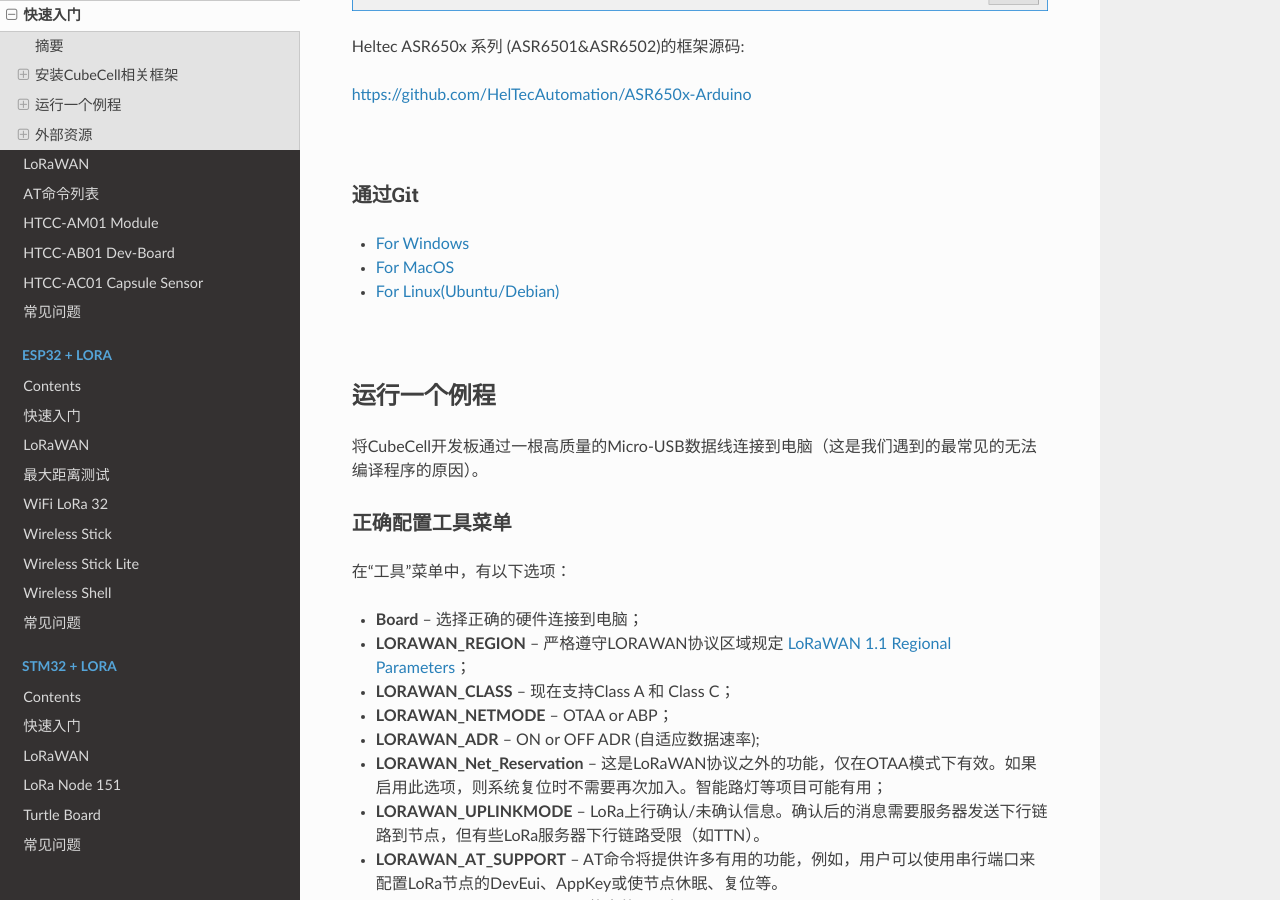
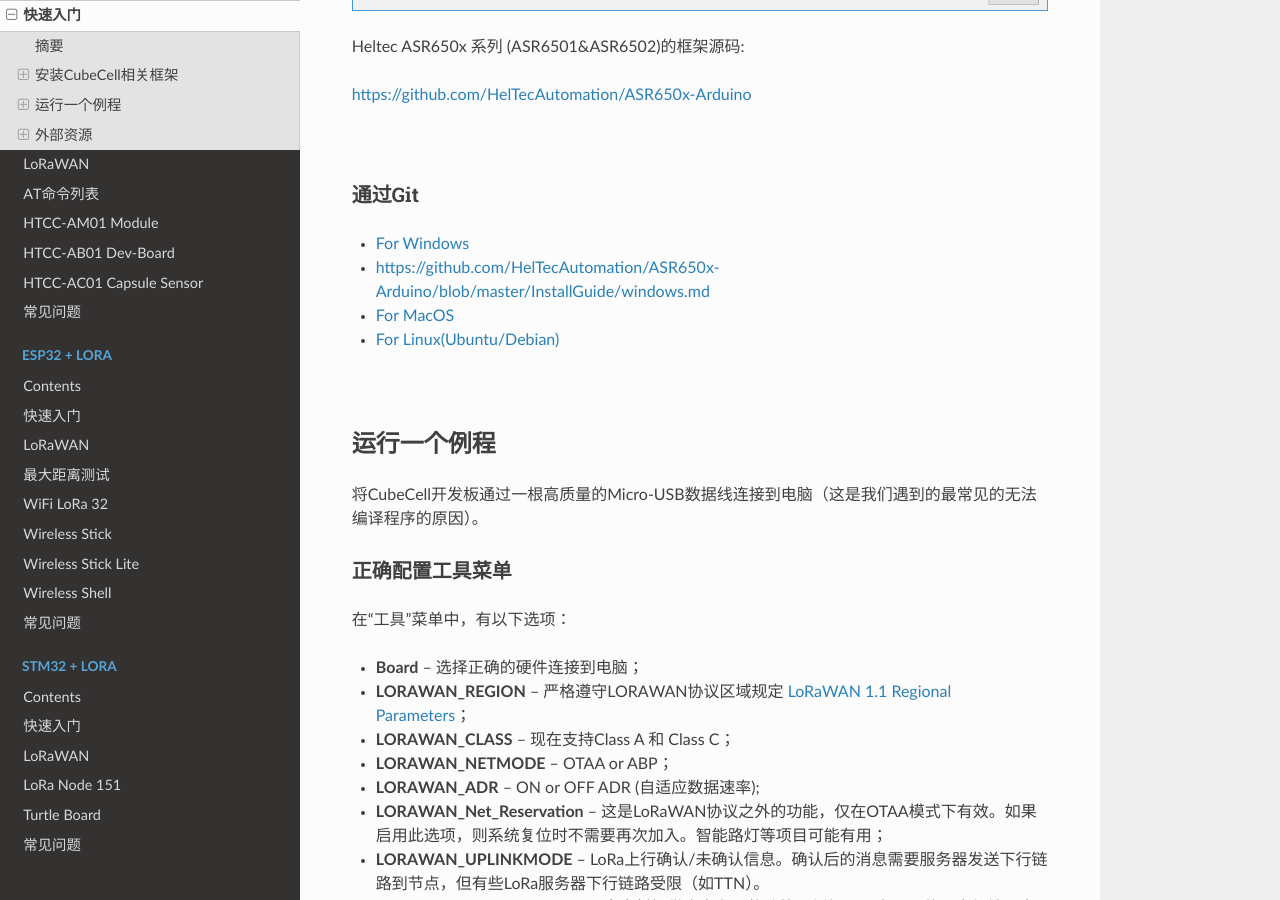
Before and after one commit to HelTecAutomation/HeltecDocs-zh_CN, a Sphinx documentation site: the page built from zh_CN/source/cubecell/quick_start.md, in a window 1280 px wide and 900 px high, scrolled down 3216 px. Built offline with Sphinx 7.4.7 and the Read the Docs theme 2.0.0, drawn with Linux system fonts in a browser that asks for light colours; pages that are not in the unit, such as notebooks, are missing from menus; some of the changed text lies outside the part shown.

Commit message:
Update CubeCell relevant documents

```diff
--- a/zh_CN/source/cubecell/quick_start.md
+++ b/zh_CN/source/cubecell/quick_start.md
@@ -16,7 +16,7 @@ CubeCell基于ASR650x系列，本页面展示了如何安装和配置CubeCell Ar
 
 **安装CubeCell框架有两种方法，请选择其中一种**
 
-- [通过Arduino board manager](#通过arduino board manager)
+- [通过Arduino board manager](#通过arduino-board-manager)
 - [通过Git](#通过git)
 
 &nbsp;
@@ -54,6 +54,7 @@ Heltec ASR650x 系列 (ASR6501&ASR6502)的框架源码:
 ### 通过Git
 
 - [For Windows](https://github.com/HelTecAutomation/ASR650x-Arduino/blob/master/InstallGuide/windows.md)
+- [https://github.com/HelTecAutomation/ASR650x-Arduino/blob/master/InstallGuide/windows.md](https://github.com/HelTecAutomation/ASR650x-Arduino/blob/master/InstallGuide/windows.md)
 - [For MacOS](https://github.com/HelTecAutomation/ASR650x-Arduino/blob/master/InstallGuide/mac.md)
 - [For Linux(Ubuntu/Debian)](https://github.com/HelTecAutomation/ASR650x-Arduino/blob/master/InstallGuide/debian_ubuntu.md)
 
--- a/zh_CN/source/index.rst
+++ b/zh_CN/source/index.rst
@@ -1,7 +1,7 @@
 Heltec Automation文档页
 =======================
 
-这些是(`Heltec Automation <https://heltec.org>`_)产品的文档。
+这些是 `Heltec Automation <https://heltec.org>`_ 产品的文档。
 
 ==================  ==================  ==================
 |CubeCell|_         |ESP32+LoRa|_       |STM32+LoRa|_
```
